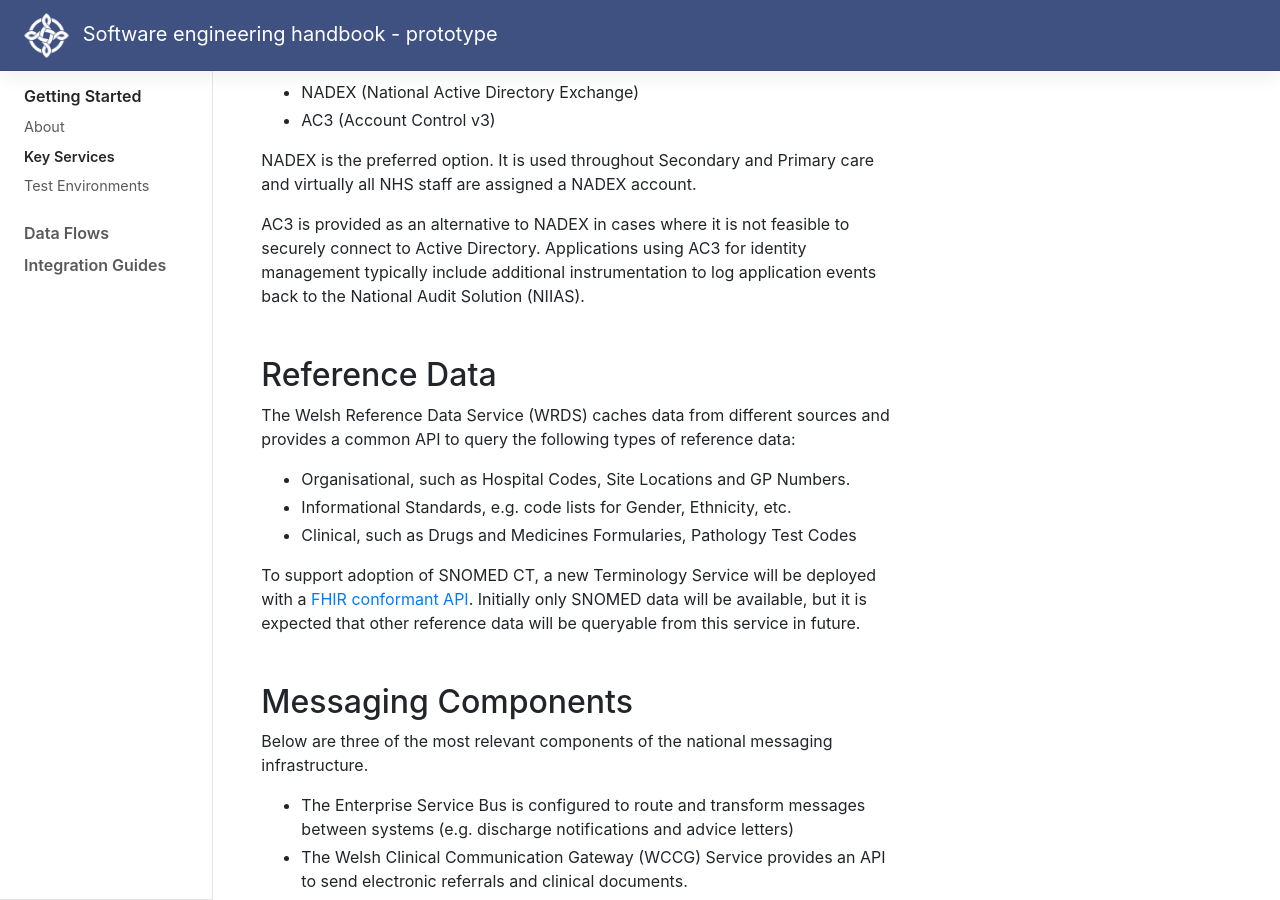
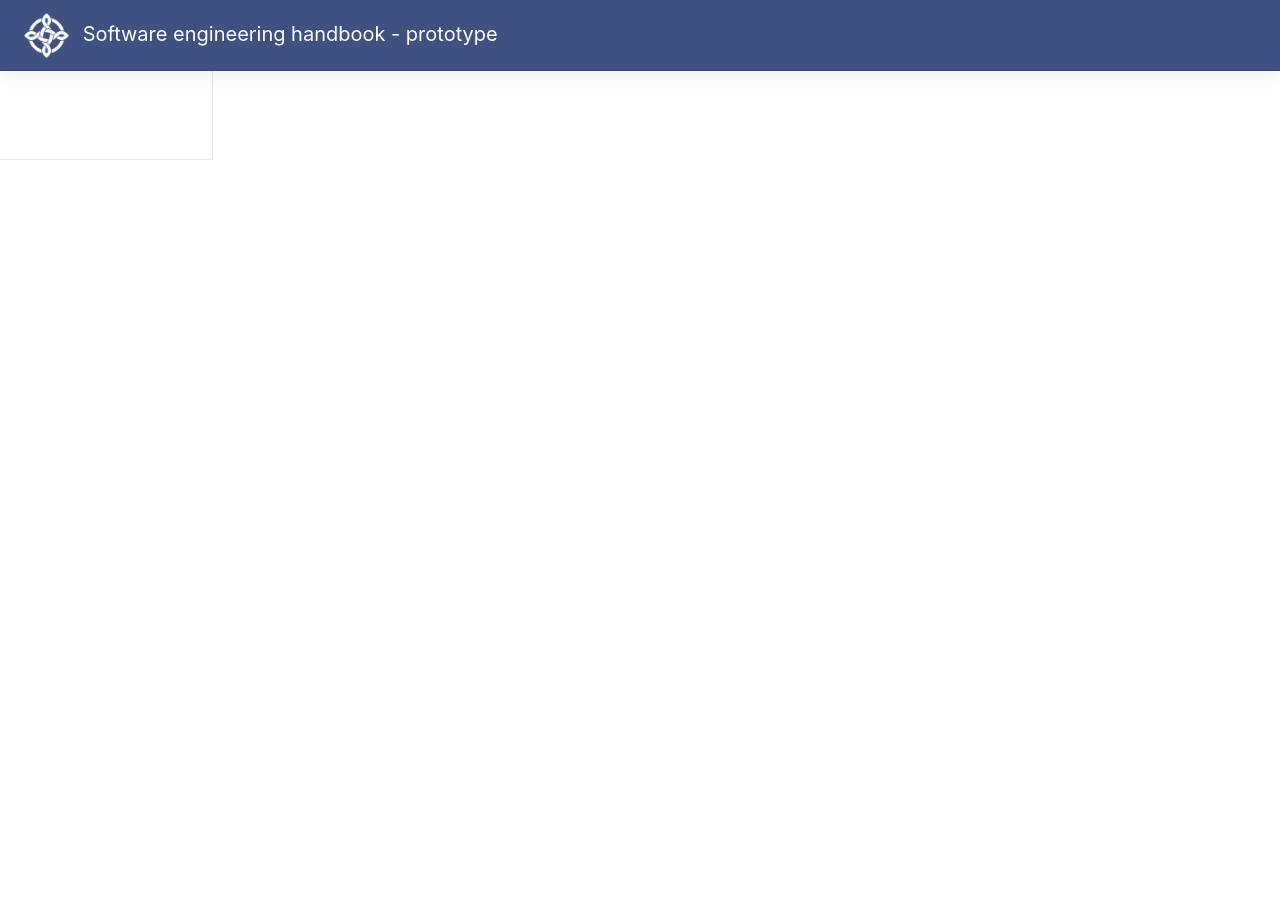
Before and after one commit to Geoff1900/Geoff1900.github.io-handbook, a Jekyll site: the page built from docs/getting-started/key-services.md, in a window 1280 px wide and 900 px high, scrolled down 747 px. Built offline with Jekyll 4.4.1, drawn with Linux system fonts in a browser that asks for light colours; after the commit the page ends 907 px from its top, so only the background shows below that; some of the changed text lies outside the part shown.

Commit message:
Update key-services.md

```diff
--- a/docs/getting-started/key-services.md
+++ b/docs/getting-started/key-services.md
@@ -3,63 +3,3 @@ title: Key Services for Integration
 group: getting-started
 ---
 ## Overview
-This page provides a summary of elements in the NHS Wales digital architecture likely to be useful when integrating an application.
-
-The following areas are covered:
- - **User Authentication/Authorization**: NADEX, AC3
- - **Reference Data**: WRDS, Terminology Service
- - **Messaging Components**: Enterprise Service Bus, WCCG, Requesting Services
- - **Patient Identity and Demographics**: WDS, MPI
- - **Patient Record**: WGPR, WCRS, WRRS
-
-Note that NHS Wales is structured as [7 Local Health Boards and 3 All Wales Services](http://www.wales.nhs.uk/nhswalesaboutus/structure). Some systems are developed by the health boards individually but key national services are developed and maintained by the NHS Wales Informatics Service (NWIS - currently part of Velindre Trust)
-
-
-## User Authentication and Authorization
-There are two centrally managed identity services that provide a way to authenticate and authorise users:
- - NADEX (National Active Directory Exchange)
- - AC3 (Account Control v3)
-
-NADEX is the preferred option.  It is used throughout Secondary and Primary care and virtually all NHS staff are assigned a NADEX account.
-
-AC3 is provided as an alternative to NADEX in cases where it is not feasible to securely connect to Active Directory.  Applications using AC3 for identity management typically include additional instrumentation to log application events back to the National Audit Solution (NIIAS).
-
-
-## Reference Data
-The Welsh Reference Data Service (WRDS) caches data from different sources and provides a common API to query the following types of reference data:
-
-- Organisational, such as Hospital Codes, Site Locations and GP Numbers.
-- Informational Standards, e.g. code lists for Gender, Ethnicity, etc.
-- Clinical, such as Drugs and Medicines Formularies, Pathology Test Codes
-
-To support adoption of SNOMED CT, a new Terminology Service will be deployed with a [FHIR conformant API](http://hl7.org/implement/standards/fhir/terminology-module.html). Initially only SNOMED data will be available, but it is expected that other reference data will be queryable from this service in future.
-
-
-## Messaging Components
-Below are three of the most relevant components of the national messaging infrastructure.
-
-- The Enterprise Service Bus is configured to route and transform messages between systems (e.g. discharge notifications and advice letters)
-- The Welsh Clinical Communication Gateway (WCCG) Service provides an API to send electronic referrals and clinical documents.
-- Test Requesting Services (part of WRRS) handle requests for Radiology and Pathology Tests to provide improved visibility of the request queue.
-
-
-## Patient Identity and Demographics
-Identity and demographic information go hand in hand, as patients will normally identify themselves by providing their name, date of birth and address.
-
-There are two key systems used for patient identification
- - Welsh Demographics Service (WDS)
- - The Master Patient Index (MPI)
-
-WDS provides patient demographic data linked to NHS Number.  It supports searches by NHS Number or by information such as name and date of birth.  It is often used to look up NHS Number and synchronise patient information across systems.
-
-The MPI primarily acts a cross reference of locally assigned patient identifiers. For example, each Local Health Board has a separate Patient Administration Systems (PAS), which assigns their own "Hospital Numbers" to patients.  The PAS system is registered as an *Issuing Authority* with the MPI, so when a PAS publishes the identifier with the corresponding demographic information, the MPI runs matching algorithms to link it to identifiers from other systems.
-
-The MPI supports identifier lookup with the [PIX](https://wiki.ihe.net/index.php/Patient_Identifier_Cross-Referencing) and the [Patient Demographics Query](https://wiki.ihe.net/index.php/Patient_Demographics_Query) profiles defined by IHE.
-
-
-## Patient Record
-There is no single source of the patient record.  It is fragmented across systems in different localities, specialities and care contexts, but there are three nationally available services for retrieving key parts of the patient record.
-
-- Welsh GP Record (WGPR): Provides access to information recorded on GP systems, e.g. Diagnoses, Problems, Medications
-- Welsh Care Records Service (WCRS): A document repository with an API to store, retrieve and search for Clinical Documents with associated metadata.
-- Welsh Results Reports Service (WRRS): Repository of Pathology and Radiology Test Results.  Includes APIs to support Graphing and Tabulation of multiple results.
```
